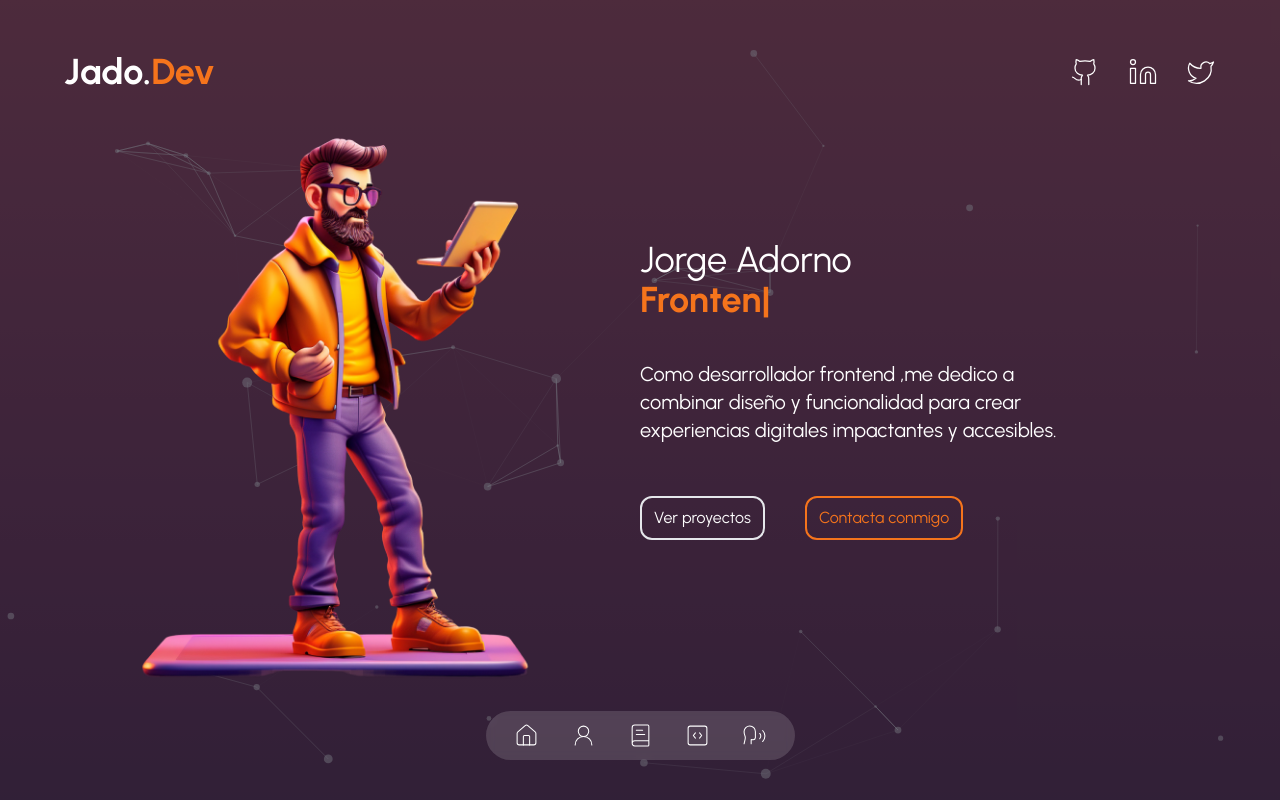
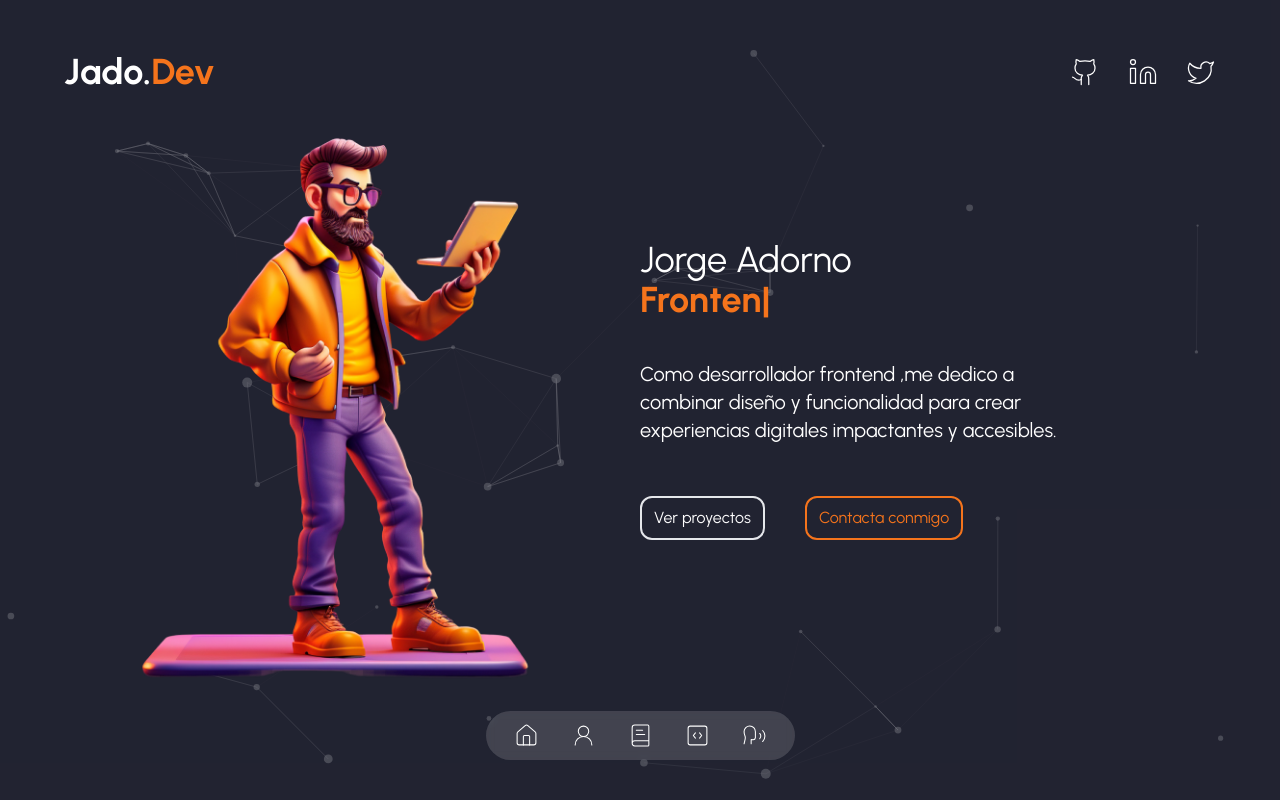
Before and after one commit to JorgeAd99/MyPortfolio, a Next.js app: page / in a window 1280 px wide. Built offline with nearby package versions, Linux system fonts and the light colour scheme.

Commit message:
changes 5

```diff
--- a/components/transition-page.tsx
+++ b/components/transition-page.tsx
@@ -6,13 +6,8 @@ import { AnimatePresence, motion } from "framer-motion";
 const TransitionPage = () => {
     return (
         <AnimatePresence mode="wait">
-            <div>
+            <div className="absolute top-0 z-[-2] h-screen w-screen bg-neutral-950 bg-custom-radial">
                 <motion.div
-                    className="absolute top-0 z-[-2] h-screen w-screen"
-                    style={{
-                      backgroundImage: 'radial-gradient(ellipse 80% 80% at 50% -20%, rgba(120, 119, 198, 0.3), rgba(255, 255, 255, 0))',
-                      backgroundColor: 'bg-neutral-950',
-                    }}
                     variants={transitionVariantsPages}
                     initial="initial"
                     animate="animate"
--- a/tailwind.config.ts
+++ b/tailwind.config.ts
@@ -12,10 +12,11 @@ const config: Config = {
         secondary: '#f5741c',
         darkBg:'#131424'
       },
+
       backgroundImage: {
-        'gradient-cover': 'linear-gradient(to top, #603155, #72375a, #833e5e, #944661, #a54e63);'
+        'custom-radial': 'radial-gradient(ellipse 80% 80% at 50% -20%, rgba(120,119,198,0.3), rgba(255,255,255,0))',
+      },
 
-      },
     },
   },
   plugins: [],
```
